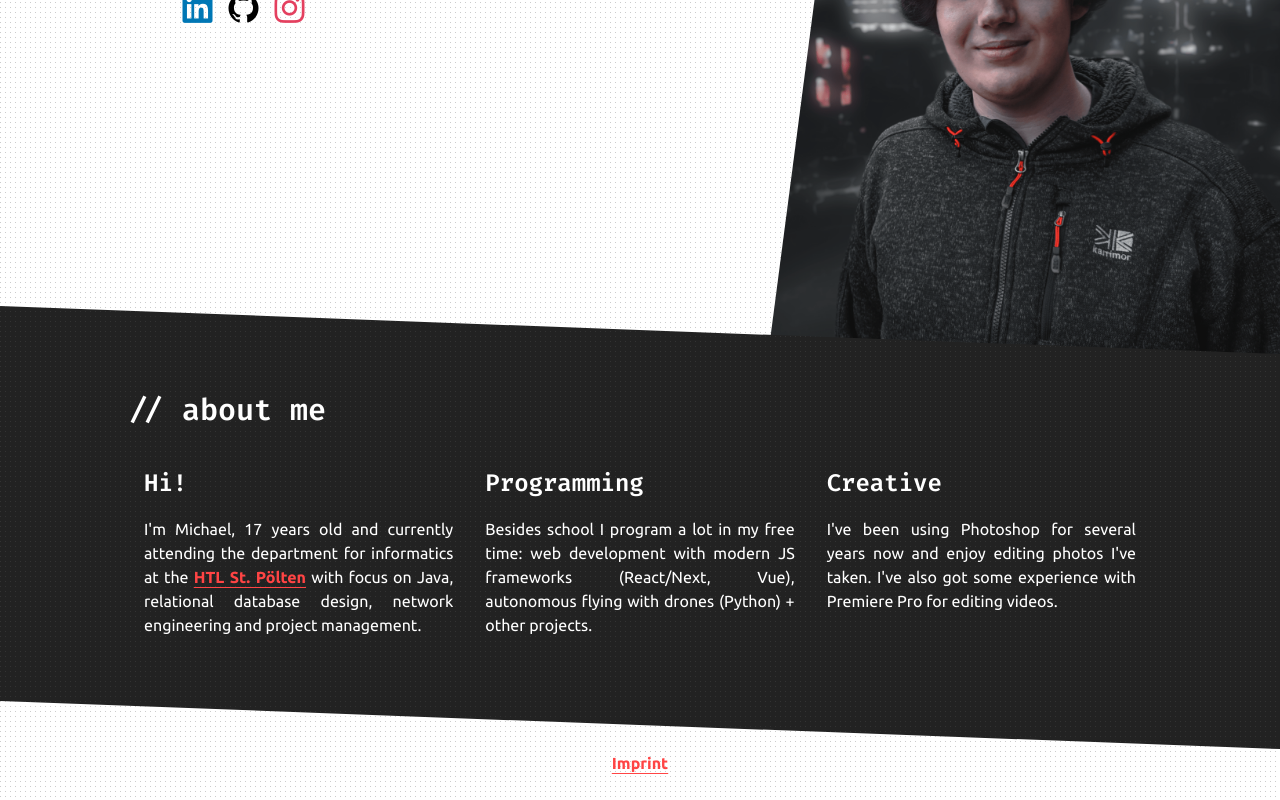
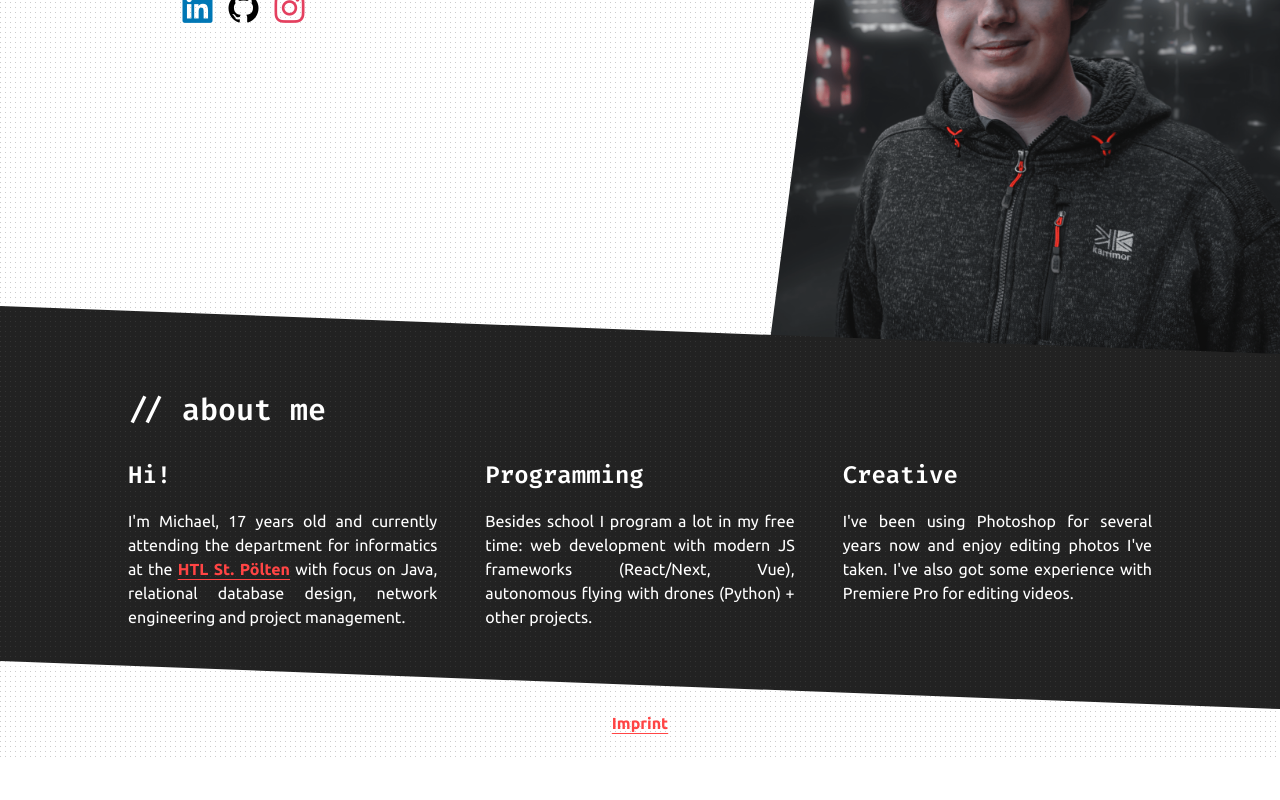
Before and after one commit to koenigscode/michael-v8, a Next.js app: page / in a window 1280 px wide. Shown: the part 428-1228 px from the top of the page. After the commit the page ends 1188 px from the top, so only its background shows below. Built offline with nearby package versions, Linux system fonts and the light colour scheme.

Commit message:
Use css grid for about

```diff
--- a/components/about/about.js
+++ b/components/about/about.js
@@ -38,11 +38,11 @@ const aboutEntries = [
 export default () => (
   <div className="About">
     <div className="About__content">
-      <h2 className="inline-block text-3xl font-semibold">// about me</h2>
-      <div className="flex flex-col items-center lg:flex-row lg:justify-between lg:items-start">
+      <h2 className="my-section-heading">// about me</h2>
+      <div className="About__grid">
         {aboutEntries.map((entry, idx) => {
           return (
-            <div key={idx} className="my-8 max-w-xs lg:mx-4 lg:w-1/3">
+            <div key={idx}>
               <h3 className="text-2xl font-semibold mb-4">{entry.title}</h3>
               <div className="text-justify">{entry.content}</div>
             </div>
--- a/components/about/about.scss
+++ b/components/about/about.scss
@@ -7,9 +7,16 @@
   clip-path: polygon(0% 0%, 100% $skewHeight - 2px, 100% 100%, 0% 100%);
 
   &__content {
-    @apply flex flex-col;
+    @apply flex flex-col my-max-w-content my-w-content;
+  }
 
-    width: 80%;
-    max-width: 1400px;
+  &__grid {
+    @apply grid gap-12 justify-center;
+    grid-template-columns: repeat(1, minmax(0, 30rem));
+
+    @screen lg {
+      @apply justify-between;
+      grid-template-columns: repeat(3, minmax(0, 20rem));
+    }
   }
 }
--- a/global.scss
+++ b/global.scss
@@ -23,3 +23,20 @@ h6 {
   text-underline-position: under;
   font-weight: 600;
 }
+
+.my-section-heading {
+  @apply inline-block text-3xl font-semibold mb-6;
+}
+
+.my-text-black {
+  @apply;
+  color: #222;
+}
+
+.my-w-content {
+  width: 80%;
+}
+
+.my-max-w-content {
+  max-width: 1400px;
+}
```
